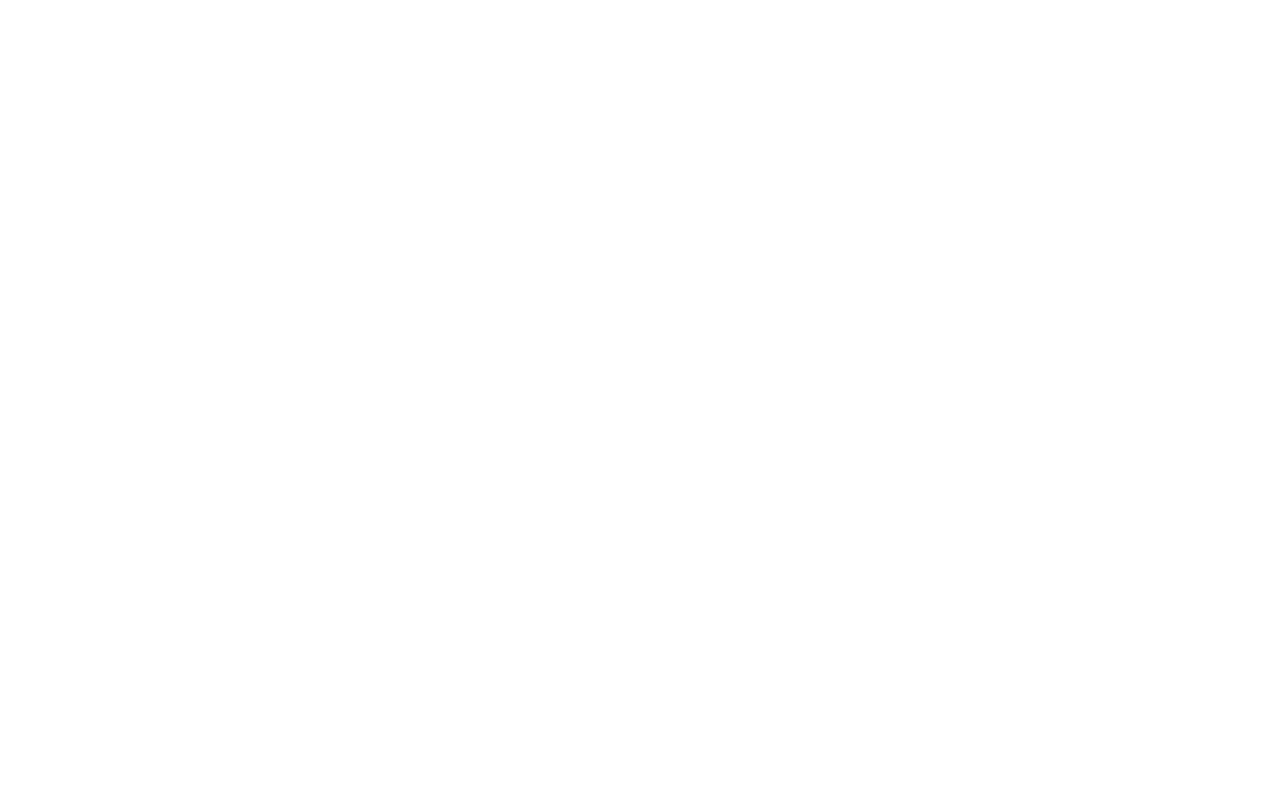
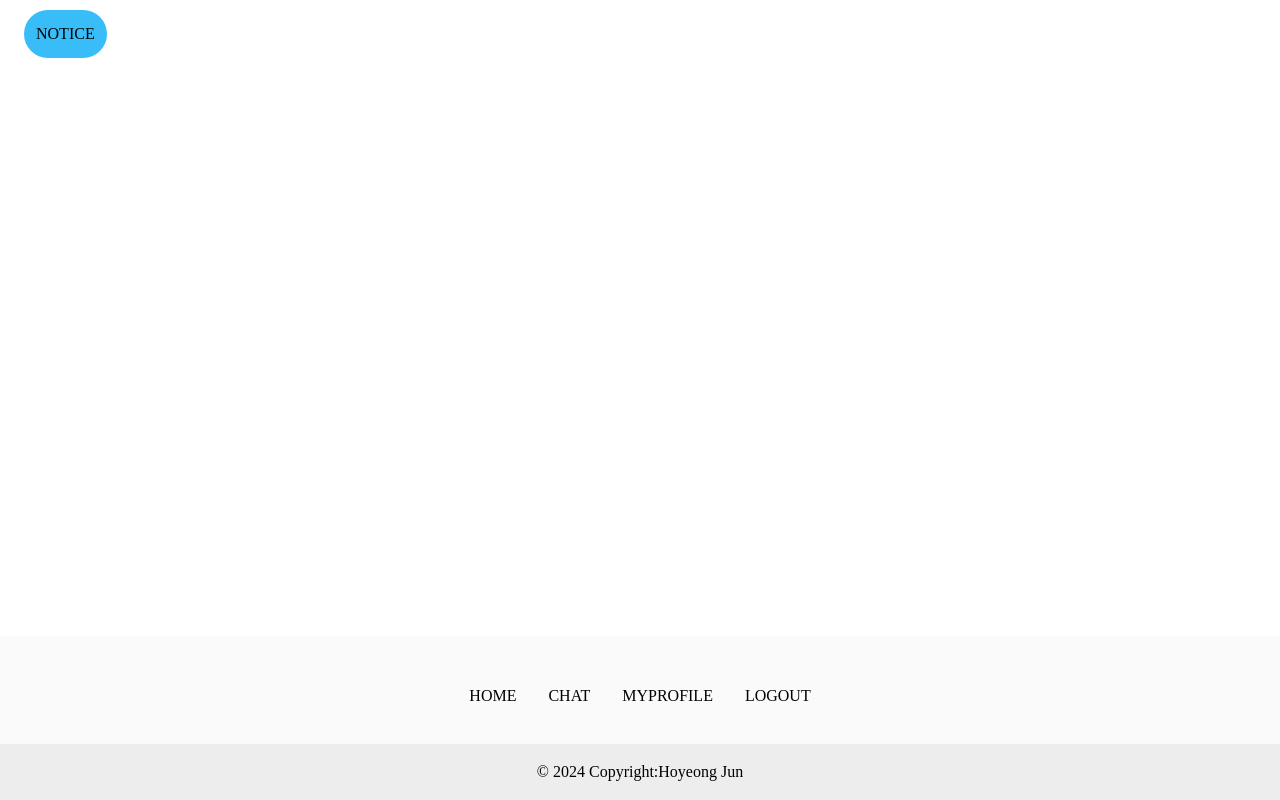
Before and after one commit to HoyeongJeon/GlobeTalk_FE, a React (Vite) app: page /chats in a window 1280 px wide. Before the commit this address had no page. Built offline with nearby package versions, Linux system fonts and the light colour scheme; no server answers; a web font is replaced by a local one.

Commit message:
feat: Chats layout 생성

```diff
--- a/src/components/Footer/index.tsx
+++ b/src/components/Footer/index.tsx
@@ -33,7 +33,7 @@
           </Link>
 
           <Link
-            to="/chat"
+            to="/chats"
             type="button"
             className="rounded-full bg-transparent p-3 font-medium uppercase leading-normal text-surface transition duration-150 ease-in-out hover:bg-neutral-100 focus:outline-none focus:ring-0 dark:text-white dark:hover:bg-secondary-900"
             data-twe-ripple-init
--- /dev/null
+++ b/src/components/Header/index.tsx
@@ -0,0 +1,65 @@
+import {
+  AlertDialog,
+  AlertDialogAction,
+  AlertDialogCancel,
+  AlertDialogContent,
+  AlertDialogDescription,
+  AlertDialogFooter,
+  AlertDialogHeader,
+  AlertDialogTitle,
+  AlertDialogTrigger,
+} from "@/components/ui/alert-dialog";
+import axios from "axios";
+import { useEffect, useState } from "react";
+
+export default function Header() {
+  useEffect(() => {
+    const getChatRequests = async () => {
+      try {
+        const response = await axios.get(
+          `${import.meta.env.VITE_SERVER_HOST}:${
+            import.meta.env.VITE_SERVER_PORT
+          }/chats/toMe`,
+          {
+            headers: {
+              Authorization: `Bearer ${localStorage.getItem("accessToken")}`,
+            },
+          }
+        );
+        // data들 저장하기
+        console.log(response.data);
+      } catch (error) {
+        console.error(error);
+      }
+    };
+    getChatRequests();
+  }, []);
+
+  return (
+    <header className="w-screen">
+      <nav className="bg-white border-gray-200 px-4 lg:px-6 py-2.5">
+        <AlertDialog>
+          <AlertDialogTrigger className="rounded-full bg-sky-400 p-3 font-medium uppercase leading-normal text-surface transition duration-150 ease-in-out hover:bg-neutral-100 focus:outline-none focus:ring-0 dark:text-black dark:hover:bg-secondary-900">
+            <span className="mx-auto [&>svg]:h-5 [&>svg]:w-5">Notice</span>
+          </AlertDialogTrigger>
+          <AlertDialogContent className="bg-white">
+            <AlertDialogHeader>
+              <AlertDialogTitle>Chat Requests to you</AlertDialogTitle>
+              <AlertDialogDescription>
+                요청 목록 보여주기
+              </AlertDialogDescription>
+            </AlertDialogHeader>
+            <AlertDialogFooter>
+              {/* <AlertDialogCancel className="bg-sky-300 hover:bg-sky-700">
+                Cancel
+              </AlertDialogCancel> */}
+              <AlertDialogAction className="bg-sky-300 hover:bg-sky-700">
+                Cancel
+              </AlertDialogAction>
+            </AlertDialogFooter>
+          </AlertDialogContent>
+        </AlertDialog>
+      </nav>
+    </header>
+  );
+}
--- /dev/null
+++ b/src/pages/Chat/index.tsx
@@ -0,0 +1,14 @@
+import Footer from "@/components/Footer";
+import Header from "@/components/Header";
+
+export default function Chat() {
+  return (
+    <>
+      <div className="flex flex-col h-screen">
+        <Header />
+        <main className="flex flex-col items-center justify-center w-full flex-1 px-20 text-center"></main>
+        <Footer />
+      </div>
+    </>
+  );
+}
--- a/src/pages/Main/index.tsx
+++ b/src/pages/Main/index.tsx
@@ -1,5 +1,6 @@
 import Button from "@/components/Button";
 import Footer from "@/components/Footer";
+import Header from "@/components/Header";
 import Modal from "@/components/Modal";
 import { useRecommendedUserStore } from "@/stores/recommendedUserStore";
 import axios from "axios";
@@ -110,6 +111,7 @@
   return (
     <>
       <div className="flex flex-col h-screen">
+        <Header />
         <main className="flex flex-col items-center justify-center w-full flex-1 px-20 text-center">
           <div className="pb-3.5">
             <h1 className="text-6xl font-bold pb-3.5">Welcome to GlobeTalk</h1>
--- a/src/pages/Profile/index.tsx
+++ b/src/pages/Profile/index.tsx
@@ -4,6 +4,7 @@
 import { useEffect } from "react";
 import { useNavigate } from "react-router-dom";
 import { languages } from "@/utils/languages";
+import Header from "@/components/Header";
 
 export default function Profile() {
   const navigate = useNavigate();
@@ -32,6 +33,7 @@
   return (
     <>
       <div className="flex flex-col h-screen">
+        <Header />
         <main className="flex flex-col items-center justify-center w-full flex-1 px-20 text-center">
           <div className="pb-3.5">
             <h1 className="text-6xl font-bold pb-3.5">Profile</h1>
--- a/src/pages/Signup/index.tsx
+++ b/src/pages/Signup/index.tsx
@@ -148,7 +148,7 @@
               type="text"
               className="w-10/12 px-3 py-2 leading-tight text-gray-700 border rounded shadow appearance-none focus:outline-none focus:shadow-outline"
               id="nickname"
-              placeholder="닉네임을 입력해주세요."
+              placeholder="Type your nickname here."
               onChange={handleChange}
             />
           </div>
@@ -178,7 +178,7 @@
               type="text"
               className="w-10/12 px-3 py-2 leading-tight text-gray-700 border rounded shadow appearance-none focus:outline-none focus:shadow-outline"
               id="introduce"
-              placeholder="자기소개를 입력해주세요."
+              placeholder="Introduce yourself here."
               onChange={handleChange}
             />
           </div>
@@ -263,7 +263,7 @@
               type="password"
               className="w-10/12 px-3 py-2 leading-tight text-gray-700 border rounded shadow appearance-none focus:outline-none focus:shadow-outline"
               id="password"
-              placeholder="비밀번호를 입력해주세요."
+              placeholder="Type your password here."
               onChange={handleChange}
             />
           </div>
@@ -276,7 +276,7 @@
               type="password"
               className="w-10/12 px-3 py-2 leading-tight text-gray-700 border rounded shadow appearance-none focus:outline-none focus:shadow-outline"
               id="password-confirm"
-              placeholder="비밀번호를 다시 입력해주세요."
+              placeholder="Type your password again."
               onChange={handleChange}
             />
           </div>
@@ -302,7 +302,7 @@
           </div>
           <div className="w-full flex flex-nowrap justify-center gap-10">
             <a href="" className="text-blue-500 text-sm ">
-              Gmail 만들러 가기!
+              Make DKU Gmail Account
             </a>
           </div>
         </form>
--- a/src/routes/AppRouter.tsx
+++ b/src/routes/AppRouter.tsx
@@ -6,6 +6,7 @@
 import { useStore } from "@/stores/store";
 import Profile from "@/pages/Profile";
 import ProfileEdit from "@/pages/ProfileEdit";
+import Chat from "@/pages/Chat";
 
 const AppRouter = () => {
   const { isLoggedIn } = useStore();
@@ -28,6 +29,8 @@
         <Route path="/" element={<Main />} />
         <Route path="/me" element={<Profile />} />
         <Route path="/me/edit" element={<ProfileEdit />} />
+
+        <Route path="/chats" element={<Chat />} />
       </Routes>
     </BrowserRouter>
   );
```
